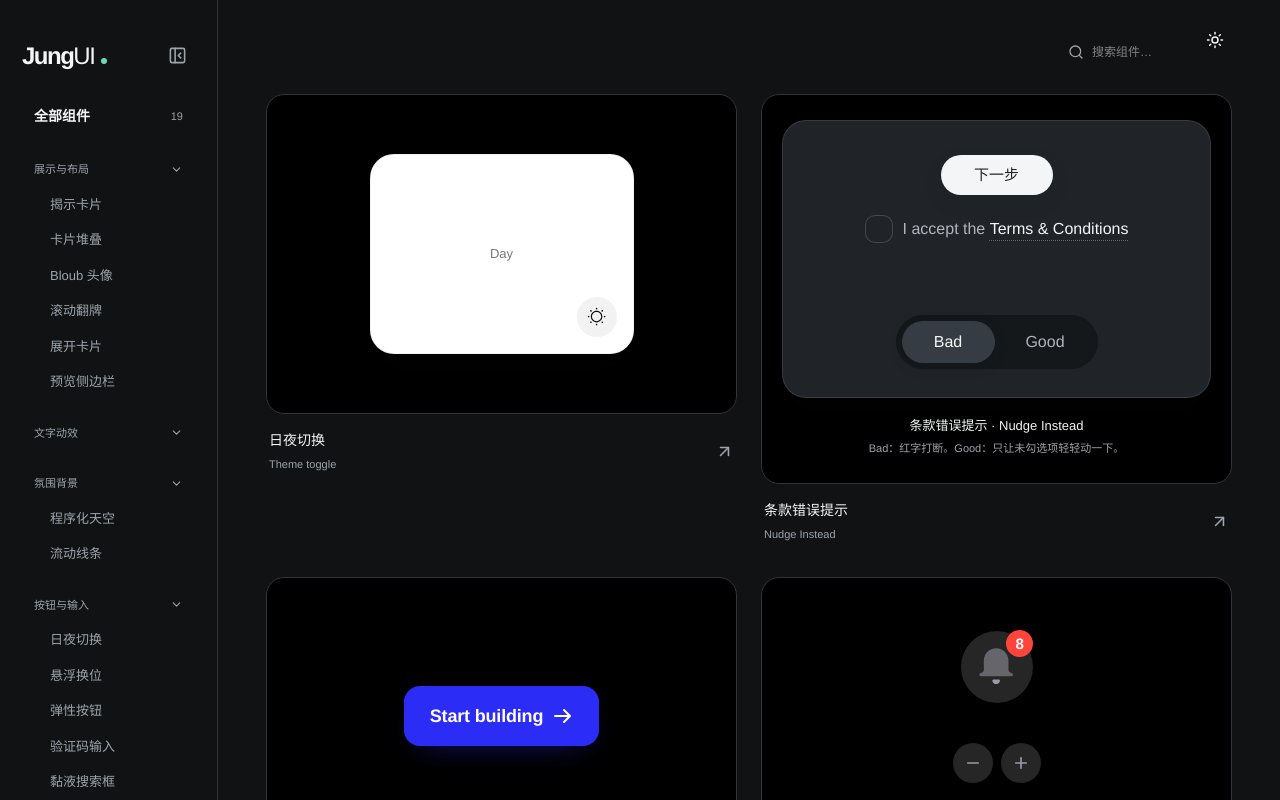
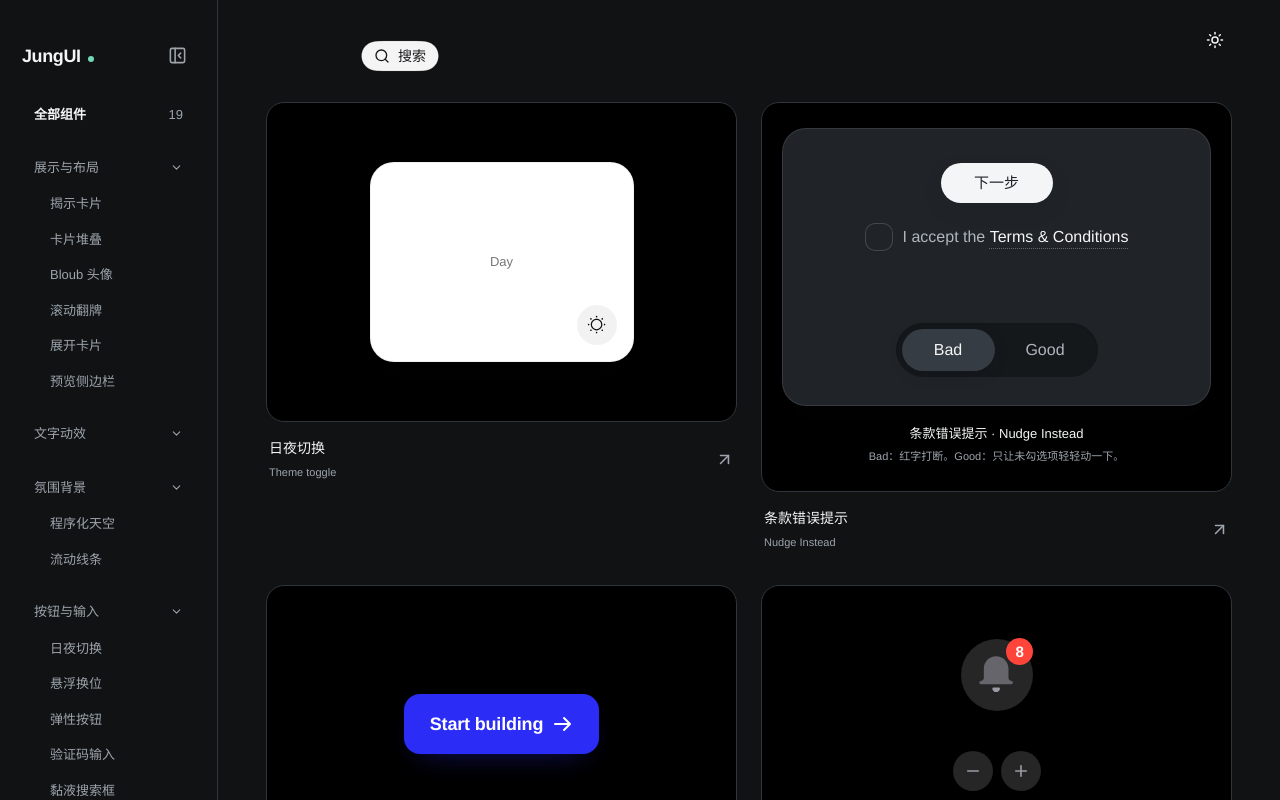
Before and after one commit to kidrauhl123/JungUI, a Next.js app in the folder app/: page / in a window 1280 px wide. Shown: the top 800 px of the page. Built offline with nearby package versions, Linux system fonts and the light colour scheme.

Commit message:
style: use gooey search and even out the sidebar (#4)
* style: use gooey search and even out the sidebar

The plain search sat under the theme switch. Replace it with the gooey input on the left, and keep sidebar labels at one size.

* chore: keep next dev agent files out of the repo

```diff
--- a/app/app/globals.css
+++ b/app/app/globals.css
@@ -138,13 +138,13 @@ pre {
 .wordmark {
   display: flex;
   align-items: baseline;
-  font-size: 27px;
-  letter-spacing: -1.5px;
-  font-weight: 760;
+  font-size: 18px;
+  letter-spacing: -0.4px;
+  font-weight: 650;
   line-height: 1;
 }
 .wordmark > span:first-child {
-  font-weight: 400;
+  font-weight: 650;
 }
 .wordmark-dot {
   width: 6px;
@@ -163,12 +163,13 @@ pre {
   display: flex;
   align-items: center;
   justify-content: space-between;
-  padding: 9px 12px;
+  padding: 8px 12px;
   border-radius: 8px;
-  font-weight: 550;
+  font-size: 13px;
+  font-weight: 560;
 }
 .nav-all span {
-  font-size: 11px;
+  font-size: 13px;
   font-weight: 400;
   color: var(--muted);
 }
@@ -176,7 +177,7 @@ pre {
   margin-top: 25px;
 }
 .nav-group p {
-  font-size: 11px;
+  font-size: 13px;
   color: var(--muted);
   padding: 0 12px;
   margin-bottom: 9px;
@@ -203,7 +204,7 @@ nav a.active {
   display: flex;
   justify-content: space-between;
   align-items: center;
-  font-size: 12px;
+  font-size: 13px;
 }
 .sidebar-footer > span {
   display: block;
@@ -225,23 +226,8 @@ nav a.active {
 }
 .gallery-tools {
   display: flex;
-  justify-content: flex-end;
+  justify-content: flex-start;
   margin-bottom: 26px;
-}
-.search {
-  display: flex;
-  align-items: center;
-  gap: 8px;
-  color: var(--muted);
-  max-width: 180px;
-}
-.search input {
-  border: 0;
-  background: transparent;
-  color: var(--ink);
-  font-size: 12px;
-  width: 140px;
-  padding: 7px 0;
 }
 .gallery-grid {
   display: grid;
@@ -1114,7 +1100,7 @@ td small {
     border-bottom: 1px solid var(--line);
   }
   .mobile-nav .wordmark {
-    font-size: 23px;
+    font-size: 18px;
   }
   .mobile-nav summary {
     list-style: none;
@@ -1148,14 +1134,7 @@ td small {
     padding: 24px 20px 20px;
   }
   .gallery-tools {
-    justify-content: stretch;
-  }
-  .search {
-    max-width: 100%;
-    width: 100%;
-  }
-  .search input {
-    width: 100%;
+    justify-content: flex-start;
   }
   .gallery-grid {
     gap: 23px 15px;
@@ -1372,7 +1351,7 @@ td small {
   min-height: 35px;
 }
 .sidebar-header .wordmark {
-  font-size: 24px;
+  font-size: 18px;
   white-space: nowrap;
   overflow: visible;
   transition:
@@ -1440,7 +1419,8 @@ td small {
   border: 0;
   padding: 0 12px 9px;
   color: var(--muted);
-  font-size: 11px;
+  font-size: 13px;
+  font-weight: 560;
   text-align: left;
 }
 .nav-group-trigger:hover {
@@ -1520,6 +1500,7 @@ td small {
   position: absolute;
   top: 22px;
   right: 48px;
+  z-index: 5;
 }
 @media (max-width: 760px) {
   .gallery-page {
--- a/app/components/catalog/gallery.tsx
+++ b/app/components/catalog/gallery.tsx
@@ -1,10 +1,19 @@
 "use client";
-import { useState } from "react";
+import { useState, useSyncExternalStore } from "react";
 import Link from "next/link";
-import { Search, ArrowUpRight } from "lucide-react";
+import { ArrowUpRight } from "lucide-react";
 import { components, componentHref } from "@/lib/components";
+import { GooeyInput } from "@/components/ui/gooey-input";
+import { THEME_EVENT } from "@/lib/site-theme";
 import { DemoPreview } from "./demo-preview";
+const subscribe = (callback: () => void) => {
+  window.addEventListener(THEME_EVENT, callback);
+  return () => window.removeEventListener(THEME_EVENT, callback);
+};
+const getSnapshot = () => document.documentElement.dataset.theme === "dark";
+const getServerSnapshot = () => true;
 export function Gallery() {
+  const dark = useSyncExternalStore(subscribe, getSnapshot, getServerSnapshot);
   const [query, setQuery] = useState("");
   const filtered = components.filter((item) =>
     `${item.title} ${item.english} ${item.description}`
@@ -14,15 +23,17 @@ export function Gallery() {
   return (
     <>
       <div className="gallery-tools">
-        <label className="search">
-          <Search size={16} />
-          <input
-            aria-label="搜索组件"
-            placeholder="搜索组件…"
-            value={query}
-            onChange={(e) => setQuery(e.target.value)}
-          />
-        </label>
+        <GooeyInput
+          theme={dark ? "dark" : "light"}
+          label="搜索"
+          placeholder="搜索组件"
+          aria-label="搜索组件"
+          value={query}
+          onValueChange={setQuery}
+          collapsedWidth={88}
+          expandedWidth={220}
+          expandedOffset={48}
+        />
       </div>
       <div className="gallery-grid">
         {filtered.map((item) => (
@@ -46,7 +57,6 @@ export function Gallery() {
       {filtered.length === 0 && (
         <div className="gallery-empty">
           <h2>还没有匹配的组件</h2>
-          <p>试试其他关键词，或者查看全部组件。</p>
           <button onClick={() => setQuery("")}>查看全部</button>
         </div>
       )}
```
Also changed, not shown: 1 other file (tests, documents, lock files or other folders).
